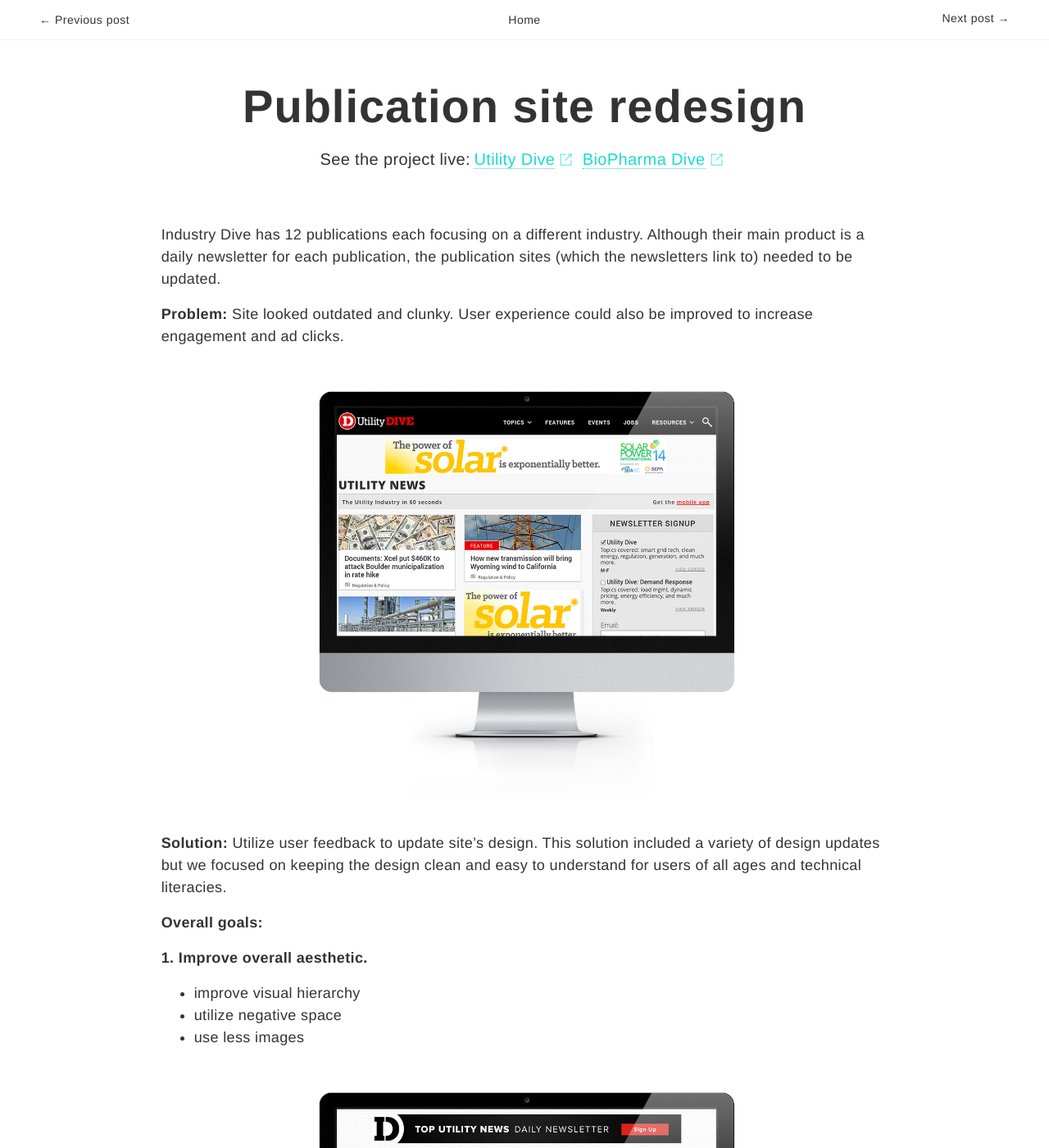
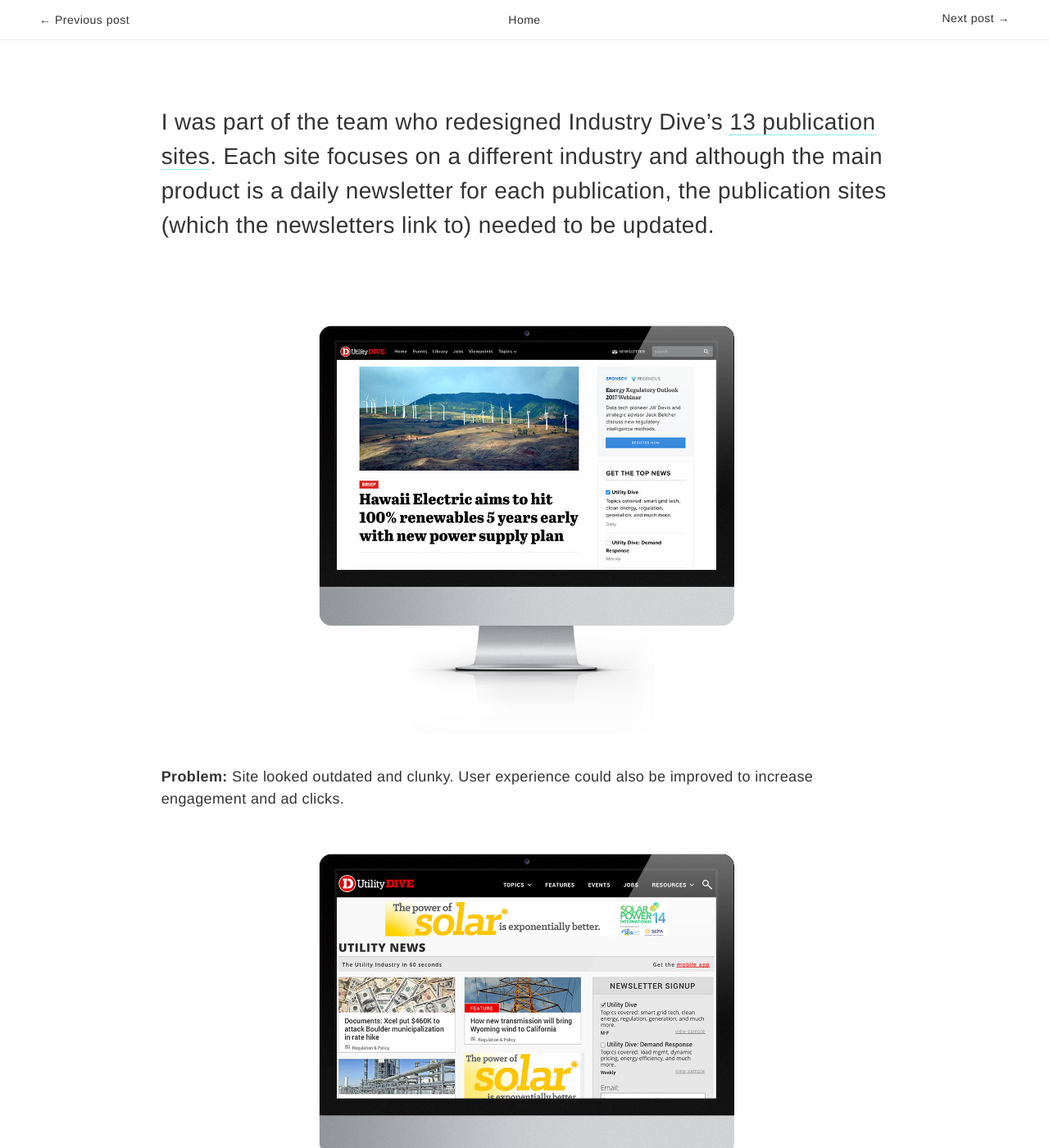
Before and after one commit to nancopeland/old-portfolio-site, a Jekyll site: the page built from _posts/2016-12-29-pub-site-redesign.markdown, in a window 1280 px wide and 1400 px high. Shown: the whole window at 82% size. Built offline with Jekyll 4.4.1, drawn with Linux system fonts in a browser that asks for light colours; nearby versions of some CDN libraries.

Commit message:
replaces title with project description using p:first-of-type

```diff
--- a/_layouts/post.html
+++ b/_layouts/post.html
@@ -7,14 +7,15 @@
 <article class="post" itemscope itemtype="http://schema.org/BlogPosting">
 
   	<header class="post-header">
-    	<h1 class="post-title" itemprop="name headline">{{ page.title | escape }}</h1>
+      <!--<p>{{ page.project-intro | escape }}</p>-->
+    	<!--<h1 class="post-title" itemprop="name headline">{{ page.title | escape }}</h1>
         <p>See the project live:</p>
     	<ul>
     		<li><a href="{{ page.live-project-link | escape }}" target="_blank">{{ page.live-project-name | escape }}</a></li>
     		{% if page.live-project-2 %}
     		    <li><a href="{{ page.live-project-link-2 | escape }}" target="_blank">{{ page.live-project-name-2 | escape }}</a></li>
     		{% endif %}
-    	</ul>
+    	</ul>-->
   	</header>
 
   	<div class="post-content" itemprop="articleBody">
--- a/_posts/2016-12-29-pub-site-redesign.markdown
+++ b/_posts/2016-12-29-pub-site-redesign.markdown
@@ -1,5 +1,6 @@
 ---
 layout: post
+project-intro:
 title:  "Publication site redesign"
 description: Redesign of Industry Dive's 12 publications
 image-class: pubs-redesign
@@ -12,7 +13,9 @@
 next-story: /2016/12/10/corp-site-updates.html
 ---
 
-Industry Dive has 12 publications each focusing on a different industry. Although their main product is a daily newsletter for each publication, the publication sites (which the newsletters link to) needed to be updated.
+I was part of the team who redesigned Industry Dive's [13 publication sites](http://industrydive.com/industries/). Each site focuses on a different industry and although the main product is a daily newsletter for each publication, the publication sites (which the newsletters link to) needed to be updated.
+
+![new site article]({{ site.url }}/assets/img/pub_sites/pub_site_new_article.jpg)
 
 **Problem:** Site looked outdated and clunky. User experience could also be improved to increase engagement and ad clicks.
 
--- a/_sass/partials/_posts.scss
+++ b/_sass/partials/_posts.scss
@@ -1,8 +1,10 @@
 // posts partial
 
-.post-header {
+/*.post-header {
     margin: 3rem 0 2.5rem 0;
-    text-align: center;
+    p {
+    	font-size: 1.75rem;
+    }
 	h1 {
 		font-size: 2.25rem;
 		letter-spacing: 1px;
@@ -33,11 +35,15 @@
 			}
 		}
 	}
-}
+}*/
 .post-content {
 	margin: 1rem auto 3rem auto;
 	p {
 		margin: 1rem 0;
+		&:first-of-type {
+			font-size: 1.5rem;
+			margin: 5rem 0;
+		}
 	}
 	img {
 		display: block;
@@ -54,7 +60,7 @@
 }
 
 @media (min-width: 40em) {
-	.post-header {
+	/*.post-header {
 		margin: 3rem 0 4rem 0;
 		h1 {
 			font-size: 3.5rem;
@@ -62,5 +68,12 @@
 		p, li {
 			font-size: 1.25rem;
 		}
+	}*/
+	.post-content {
+		p {
+			&:first-of-type {
+				font-size: 1.75rem;
+			}
+		}
 	}
 }
```
Also changed, not shown: 5 other files.
